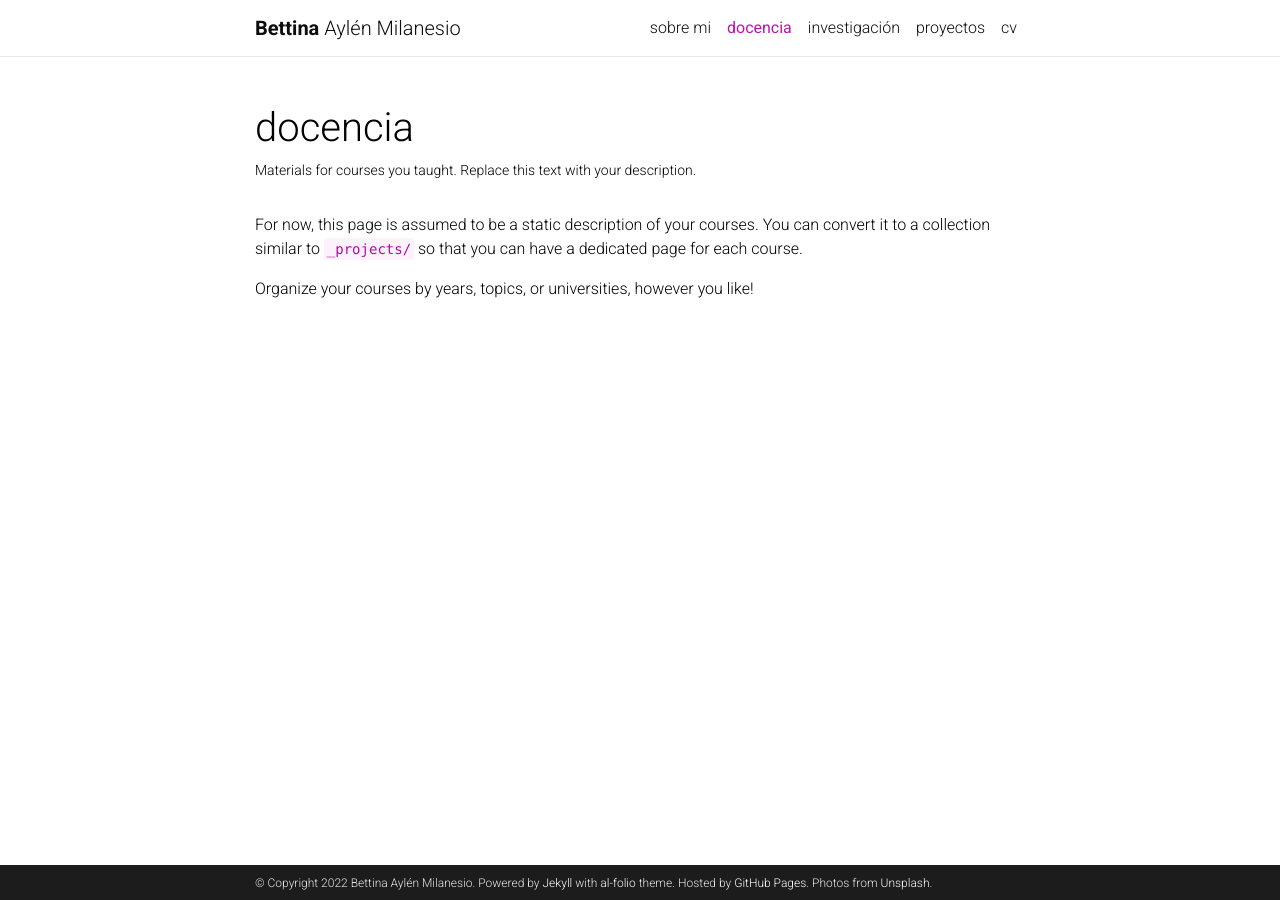
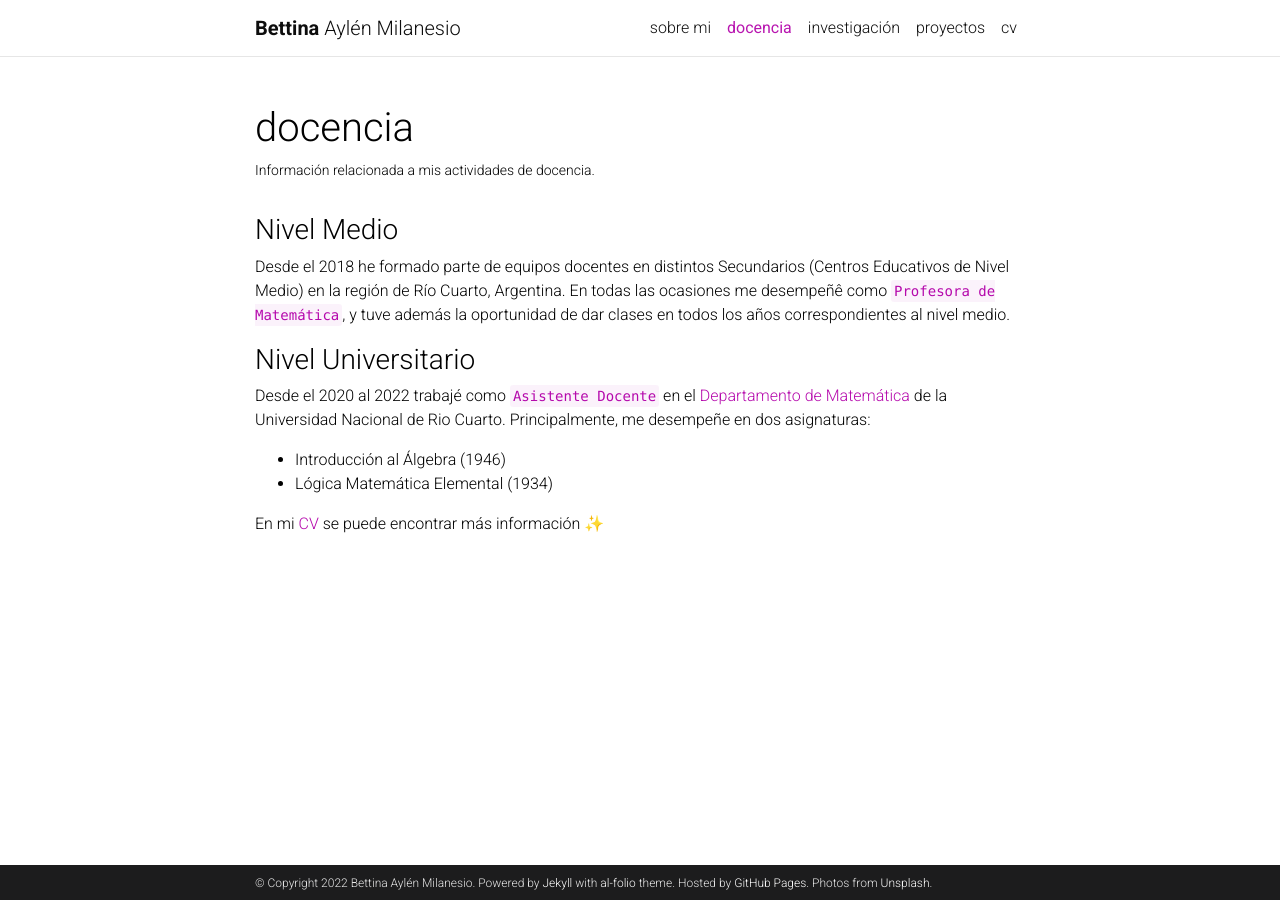
Before and after one commit to bmilanesio/bmilanesio.github.io, a Jekyll site: the page built from _pages/teaching.md, in a window 1280 px wide. Built offline with Jekyll 4.4.1, drawn with Linux system fonts in a browser that asks for light colours; emoji names are drawn with the system emoji font; comment, search, counter and statistics services are not loaded; a style sheet for code colours, icons or effects is not loaded.

Commit message:
Updating teaching

```diff
--- a/_pages/teaching.md
+++ b/_pages/teaching.md
@@ -2,11 +2,19 @@
 layout: page
 permalink: /teaching/
 title: docencia
-description: Materials for courses you taught. Replace this text with your description.
+description: Información relacionada a mis actividades de docencia.
 nav: true
 nav_order: 1
 ---
 
-For now, this page is assumed to be a static description of your courses. You can convert it to a collection similar to `_projects/` so that you can have a dedicated page for each course.
+### Nivel Medio
 
-Organize your courses by years, topics, or universities, however you like!
+Desde el 2018 he formado parte de equipos docentes en distintos Secundarios (Centros Educativos de Nivel Medio) en la región de Río Cuarto, Argentina. En todas las ocasiones me desempeñê como `Profesora de Matemática`, y tuve además la oportunidad de dar clases en todos los años correspondientes al nivel medio.
+
+### Nivel Universitario
+
+Desde el 2020 al 2022 trabajé como `Asistente Docente` en el [Departamento de Matemática](http://mat.exa.unrc.edu.ar/) de la Universidad Nacional de Rio Cuarto. Principalmente, me desempeñe en dos asignaturas:
+  - Introducción al Álgebra (1946)
+  - Lógica Matemática Elemental (1934)
+
+ En mi [CV](/cv/) se puede encontrar más información :sparkles:
```
